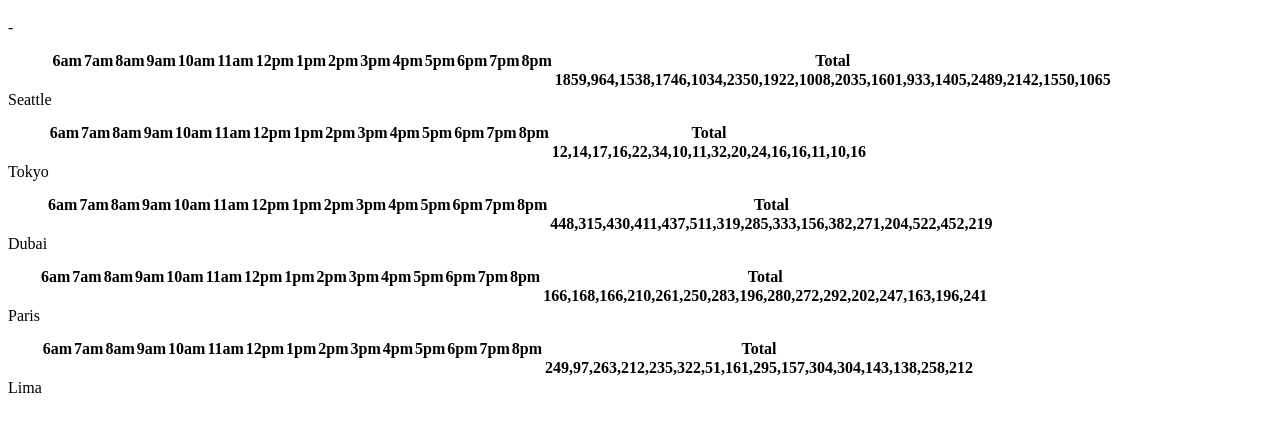
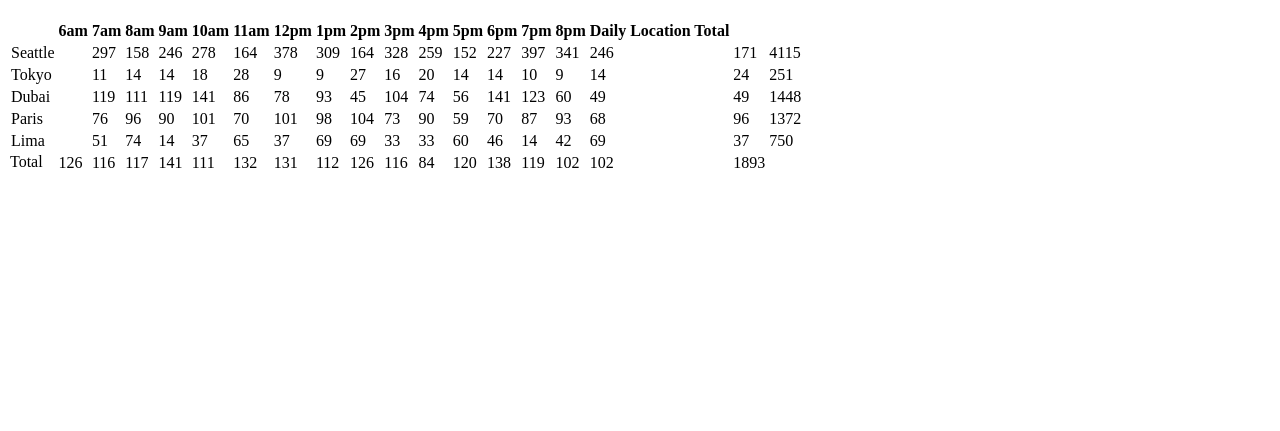
Before and after one commit to ibrahim-hikari/cookie-stand, a plain HTML site: page sales.html in a window 1280 px wide. Shown: the part 61-492 px from the top of the page. Drawn offline with Linux system fonts and the light colour scheme.

Commit message:
the code has clean work needed css

```diff
--- a/js/app.js
+++ b/js/app.js
@@ -1,67 +1,106 @@
 var hours = ['6am', '7am', '8am', '9am', '10am', '11am', '12pm', '1pm', '2pm', '3pm', '4pm', '5pm', '6pm', '7pm', '8pm', 'Total'];
+var locationStore = [];
+var table = document.getElementById('cookies')
+
+function headerRow() {
+    var tr = document.createElement('tr');
+    for (let i = 0; i < hours.length; i++) {
+        var th = document.createElement('th');
+        th.textContent = hours[i-1];
+        tr.appendChild(th);
+    }
+
+    th = document.createElement('th');
+    th.textContent = 'Daily Location Total';
+    tr.appendChild(th)
+    table.appendChild(tr)
+};
+
+
 function Cities(name, min, max, avg) {
     this.name = name;
     this.min = min;
     this.max = max;
     this.avg = avg;
-    this.hoursSales = [];
-    this.cookies = 0;
+
+    this.hoursSalesArr = [];
+    this.cookiesArr = [];
     this.cookiesSales = 0;
-    this.assignRandomCookies();
-    this.generateHourlySales();
-    this.render();
+    locationStore.push(this);
 }
 
 
 Cities.prototype.assignRandomCookies = function () {
-    var randomCookies = Math.ceil((Math.random() * (this.max - this.min) + this.min) * this.avg);
-    this.cookies = randomCookies;
-    return this.cookies;
+    for (var i =0; i<= hours.length; i++){
+
+        var randomCookies = Math.ceil(Math.random() * (this.max - this.min) + this.min);
+        this.cookiesArr.push(randomCookies);
+    }
 
 }
 Cities.prototype.generateHourlySales = function () {
+    this.assignRandomCookies();
     for (var i = 0; i < hours.length; i++) {
-        var hourCookies = Math.ceil(this.assignRandomCookies() * this.avg);
-        this.hoursSales.push(hourCookies);
+        var hourCookies = Math.ceil(this.cookiesArr[i] * this.avg);
+        this.hoursSalesArr.push(hourCookies);
         this.cookiesSales += hourCookies;
     }
 }
 
 Cities.prototype.render = function () {
-
-    var container = document.getElementById('famous')
-    var article = document.createElement('article');
-    container.appendChild(article)
-
-    var table = document.createElement(table)
-    article.appendChild(table);
-
-
-    var headerRow = document.createElement('tr')
-    table.appendChild(headerRow);
-
-    for (var i = -1; i < hours.length; i++) {
-
-        var th = document.createElement('th')
-        table.appendChild(th)
-        th.textContent = hours[i];
+    this.generateHourlySales();
+    var trName = document.createElement('tr');
+    var tdName = document.createElement('td');
+    tdName.textContent = this.name;
+    trName.appendChild(tdName);
+    for (var i = -1; i < this.hoursSalesArr.length; i++) {
+        var tdCell = document.createElement('td')
+        tdCell.textContent = this.hoursSalesArr[i];
+        trName.appendChild(tdCell)
     }
 
-    var citiesRow = document.createElement('tr');
-    table.appendChild(citiesRow);
-    citiesRow.textContent = this.name;
-
-    var cellContent = document.createElement('td')
-    th.appendChild(cellContent);
-    cellContent.textContent = this.hoursSales;
-
-}
+    var citiesCell = document.createElement('td');
+    citiesCell.textContent = this.cookiesSales;
+    trName.appendChild(citiesCell);
+    table.appendChild(trName);
+};
 
 var seattle = new Cities('Seattle', 23, 65, 6.3);
 var Tokoy = new Cities('Tokyo', 3, 24, 1.2);
 var Dubai = new Cities('Dubai', 11, 38, 3.7);
 var Paris  = new Cities('Paris', 20, 38, 2.8);
 var Lima = new Cities('Lima', 2, 16, 4.6);
+
+function renderAll() {
+    for (let i = 0; i < locationStore.length; i++) {
+        locationStore[i].render();
+
+    }
+};
+
+function footerRow() {
+    var tr = document.createElement('tr');
+    tr.textContent = 'Total';
+    table.appendChild(tr);
+    var finalTotal = 0;
+    for (var i = 0; i < hours.length; i++) {
+      var hourlyTotal = 0;
+      for (var j = 0; j < locationStore.length; j++) {
+        hourlyTotal = hourlyTotal + locationStore[j].cookiesArr[i];
+        finalTotal += locationStore[j].cookiesArr[i];
+        console.log(finalTotal);
+      }
+      var tdEle = document.createElement('td');
+      tdEle.textContent = hourlyTotal;
+      tr.appendChild(tdEle);
+    }
+    tdEle = document.createElement('td');
+    tdEle.textContent = finalTotal;
+    tr.appendChild(tdEle);
+    };
+    headerRow();
+    renderAll();
+    footerRow();
 // console.log(anyarr[0])
 
 
--- a/sales.html
+++ b/sales.html
@@ -10,14 +10,9 @@
     <main>
 
         <div id="famous">
-           <article>
-
-
-
-           </article> -
         </div>
 
-
+        <table id="cookies"></table>
         <script src="js/app.js"></script>
     </main>
 </body>
```
